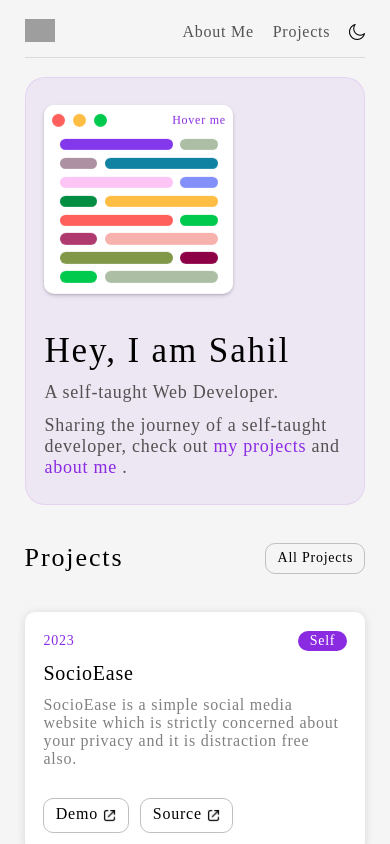
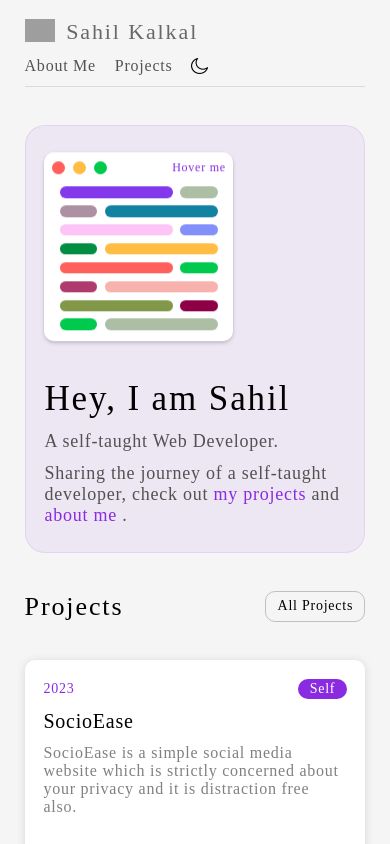
Before and after one commit to sahilkalkal9/portfolio_website, a React (Create React App) app: page / in a window 390 px wide. Shown: the top 844 px of the page. Built offline with nearby package versions, Linux system fonts and the light colour scheme; grey boxes are pictures that could not be loaded; a web font is replaced by a local one.

Commit message:
changed nav layout

```diff
--- a/src/App.scss
+++ b/src/App.scss
@@ -1028,9 +1028,9 @@ $projectnamesize : 20px;
         gap: 1cm;
     }
 
-    .logo-text {
-        display: none;
-    }
+    // .logo-text {
+    //     display: none;
+    // }
 
     .home-box-left {
         gap: .3cm;
@@ -1090,7 +1090,7 @@ $projectnamesize : 20px;
     }
 
     .app-content {
-        gap: .5cm;
+        gap: 1cm;
     }
 
     .fsocial {
@@ -1111,6 +1111,12 @@ $projectnamesize : 20px;
         margin-top: 1cm;
     }
 
+    .nav-box{
+        flex-direction: column;
+        align-items: flex-start;
+        gap: .3cm;
+    }
+
 }
 
 @media only screen and (max-width : 800px) {
```
